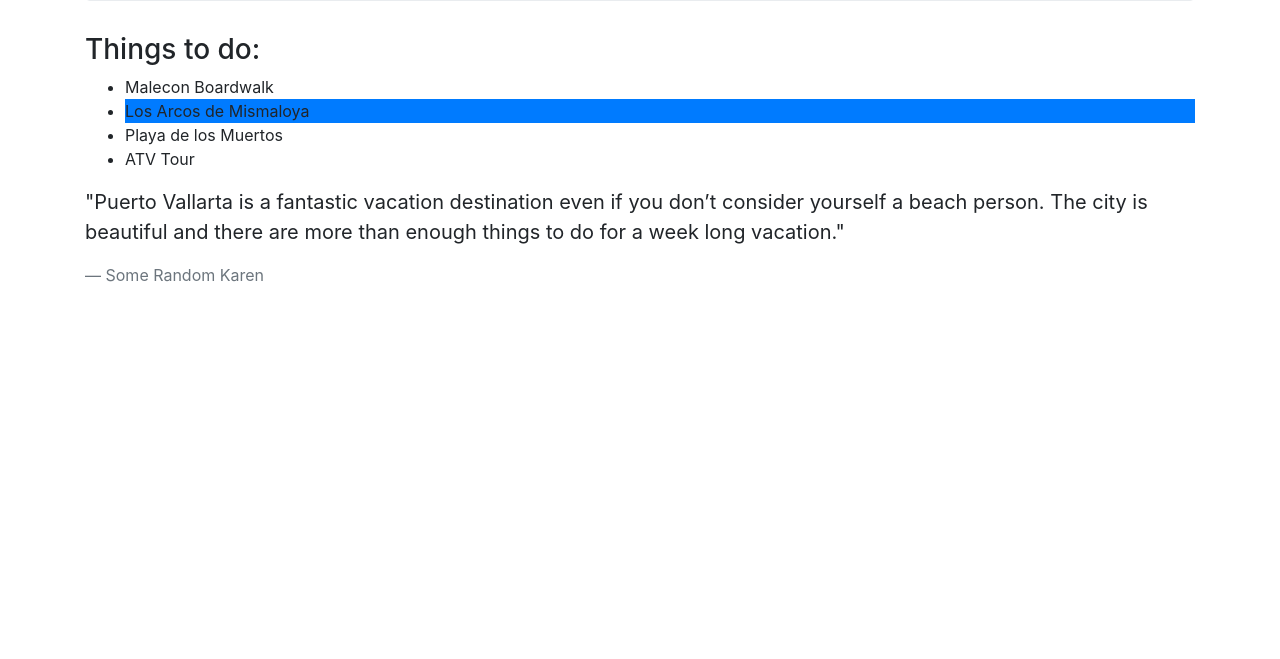
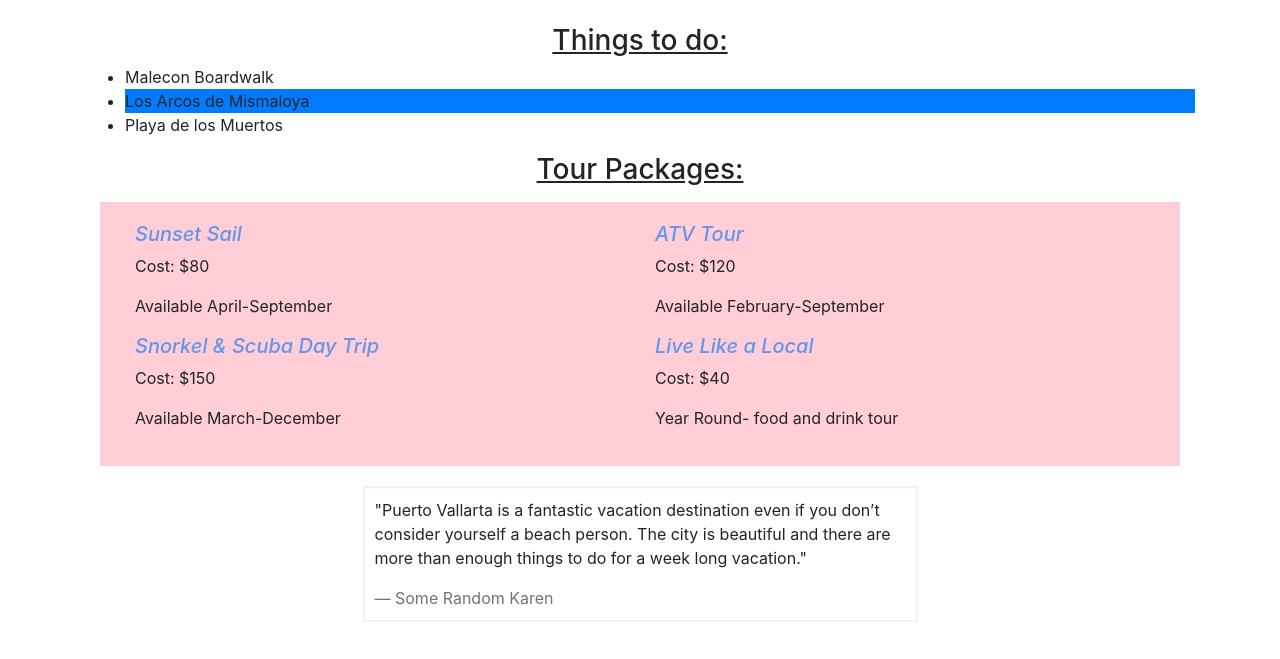
Before and after one commit to paigetiedeman/vacation, a plain HTML site: page index.html in a window 1280 px wide. Shown: the part 229-888 px from the top of the page. Before the commit the page ends 800 px from the top, so only its background shows below. Drawn offline with Linux system fonts and the light colour scheme.

Commit message:
image linked, blockquote and image css styled

```diff
--- /dev/null
+++ b/css/styles.css
@@ -0,0 +1,37 @@
+p {
+  font-size: 16px;
+}
+
+h3 {
+  text-align: center;
+  text-decoration-line: underline;
+}
+
+h5 {
+  color:cornflowerblue;
+  font-style: italic;
+}
+
+.row {
+  background:rgb(255, 206, 214);
+  padding: 20px;
+  margin: 15px;
+}
+
+.blockquote {
+  border: 2px solid linen;
+  padding: 10px;
+  display: block;
+  margin: auto;
+  margin-top: 20px;
+  margin-bottom: 40px;
+  width: 50%;
+  box-sizing: border-box;
+}
+
+.centered.image {
+  margin: auto;
+  width: 50%;
+  height: auto;
+  display: block;
+}
--- a/index.html
+++ b/index.html
@@ -3,24 +3,48 @@
 <head>
   <title>Vacation</title>
   <link href="css/bootstrap.css" rel="stylesheet" type="text/css">
+  <link href="css/styles.css" rel="stylesheet" type="text/css">
 </head>
 <body>
   <div class="container">
     <div class="jumbotron">
     <h1>Puerto Vallarta</h1>
-    <h2>Stunning Beaches, Exciting Water Sports and Marine Life</h2>
+    <h4>Stunning Beaches, Exciting Water Sports and Marine Life</h4>
     </div>
     <h3>Things to do:</h3>
     <ul>
       <li>Malecon Boardwalk</li>
       <li class="bg-primary">Los Arcos de Mismaloya</li>
       <li>Playa de los Muertos</li>
-      <li>ATV Tour</li>
     </ul>
+    <h3>Tour Packages:</h3>
+    <div class="row">
+      <div class="col-6">
+        <h5>Sunset Sail</h5>
+        <p>Cost: $80</p>
+        <p>Available April-September</p>
+      </div>
+      <div class="col-6">
+        <h5>ATV Tour</h5>
+        <p>Cost: $120</p>
+        <p>Available February-September</p>
+      </div>
+      <div class="col-6">
+        <h5>Snorkel & Scuba Day Trip</h5>
+        <p>Cost: $150</p>
+        <p>Available March-December</p>
+      </div>
+      <div class="col-6">
+        <h5>Live Like a Local</h5>
+        <p>Cost: $40</p>
+        <p>Year Round- food and drink tour</p>
+      </div>
+    </div>
     <blockquote class="blockquote">
       <p>"Puerto Vallarta is a fantastic vacation destination even if you don’t consider yourself a beach person. The city is beautiful and there are more than enough things to do for a week long vacation."</p>
       <footer class="blockquote-footer">Some Random Karen</footer>
     </blockquote>
+    <img src="images/puerto-vallarta.jpg" class="centered.image">
   </div>
 </body>
 </html>
```
Also changed, not shown: images/puerto-vallarta.jpg (added).
